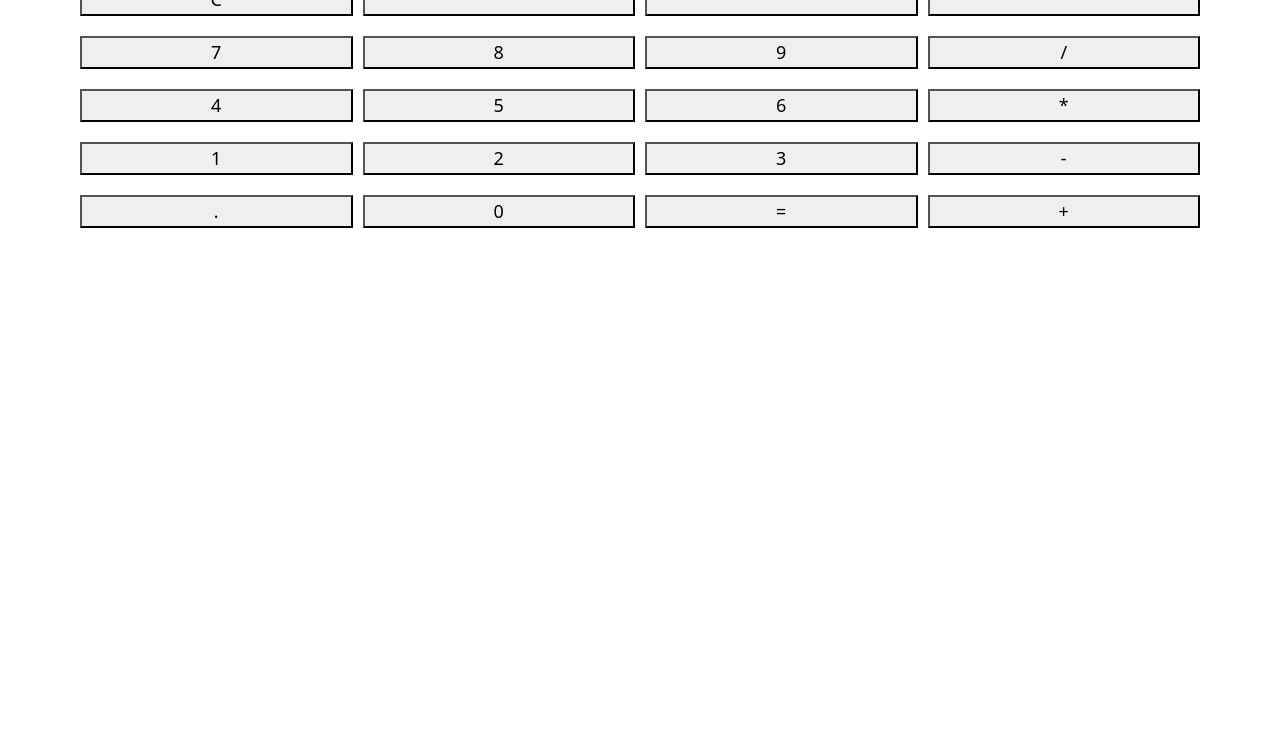
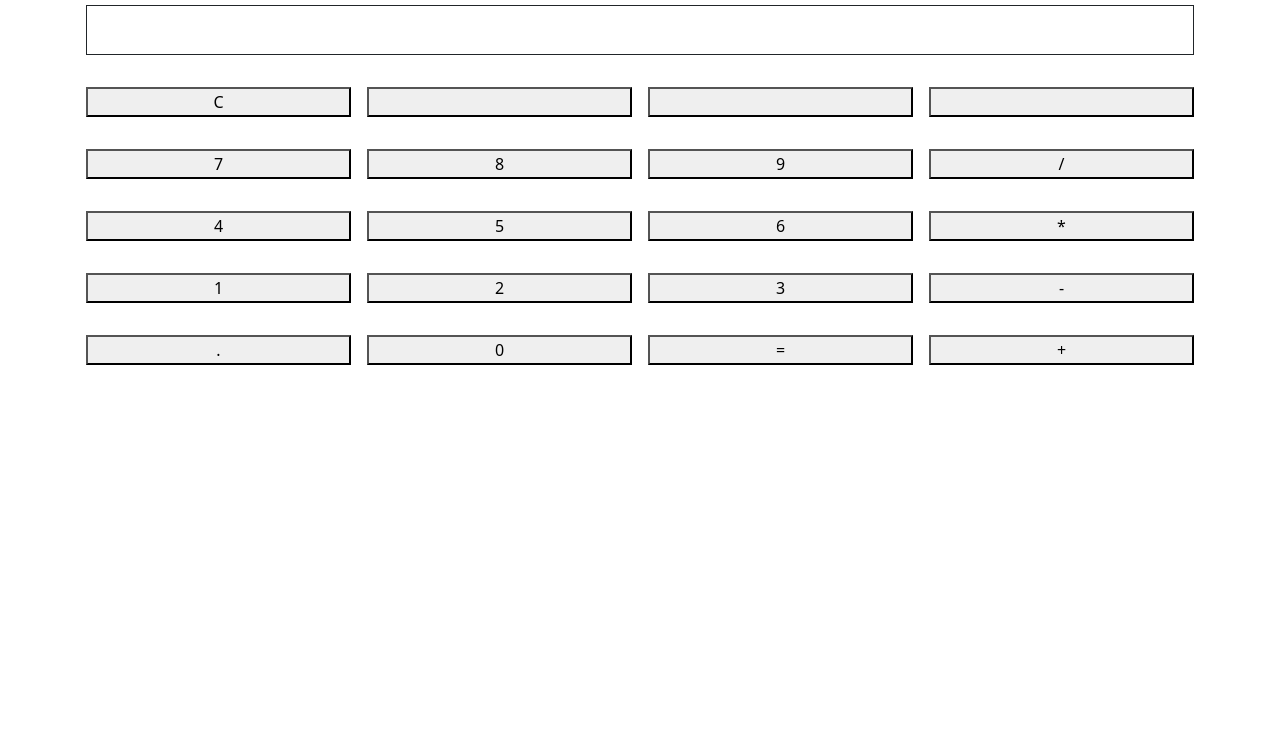
Before and after one commit to Hellhow/k-SIO1, a plain HTML site: page index.html in a window 1280 px wide. Shown: the part 67-800 px from the top of the page. Drawn offline with nearby package versions, Linux system fonts and the light colour scheme.

Commit message:
MAJ interface

```diff
--- a/CSS/master.css
+++ b/CSS/master.css
@@ -0,0 +1,4 @@
+.screen {
+    min-height: 50px;
+    text-align: right;
+}
--- a/index.html
+++ b/index.html
@@ -41,7 +41,7 @@
     <!-- ANCHOR CSS framework -->
     <link href="https://cdn.jsdelivr.net/npm/bootstrap@5.3.0-alpha1/dist/css/bootstrap.min.css" rel="stylesheet"
         integrity="sha384-GLhlTQ8iRABdZLl6O3oVMWSktQOp6b7In1Zl3/Jr59b6EGGoI1aFkw7cmDA6j6gD" crossorigin="anonymous">
-    <link rel="stylesheet" href="CSS/mode.css">
+    <!-- <link rel="stylesheet" href="CSS/mode.css"> -->
 
     <!-- ANCHOR CSS Custom-->
     <link rel="stylesheet" href="CSS/master.css">
@@ -71,8 +71,8 @@
             <div class="row">
                 <h1>K-SIO1</h1>
             </div>
-            <div class="row">
-                <div class="screen"></div>
+            <div class="row p-3">
+                <div class="screen border border-dark"></div>
             </div>
             <div class="row p-2">
                 <button class="col m-2">C</button>
```
